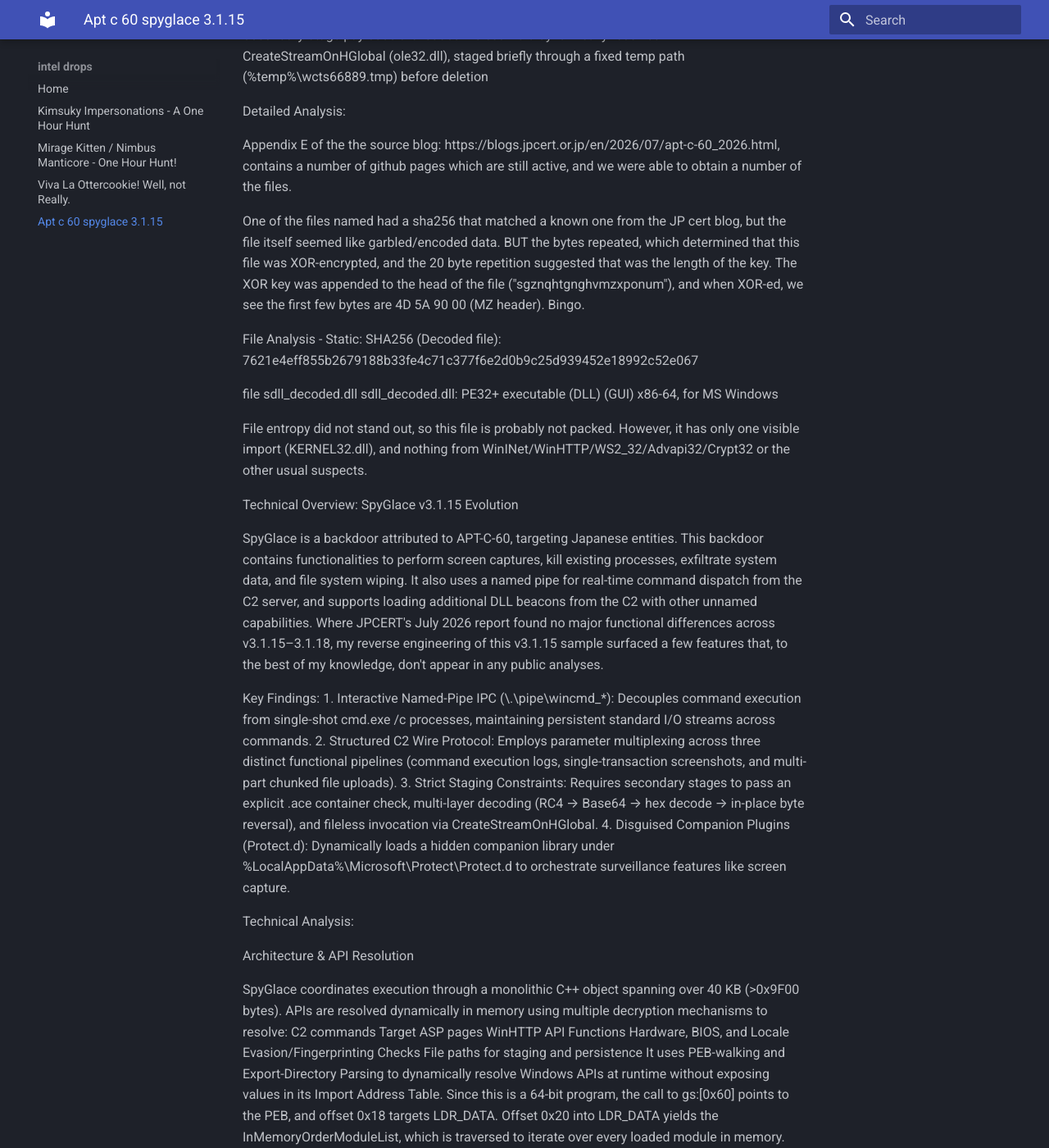
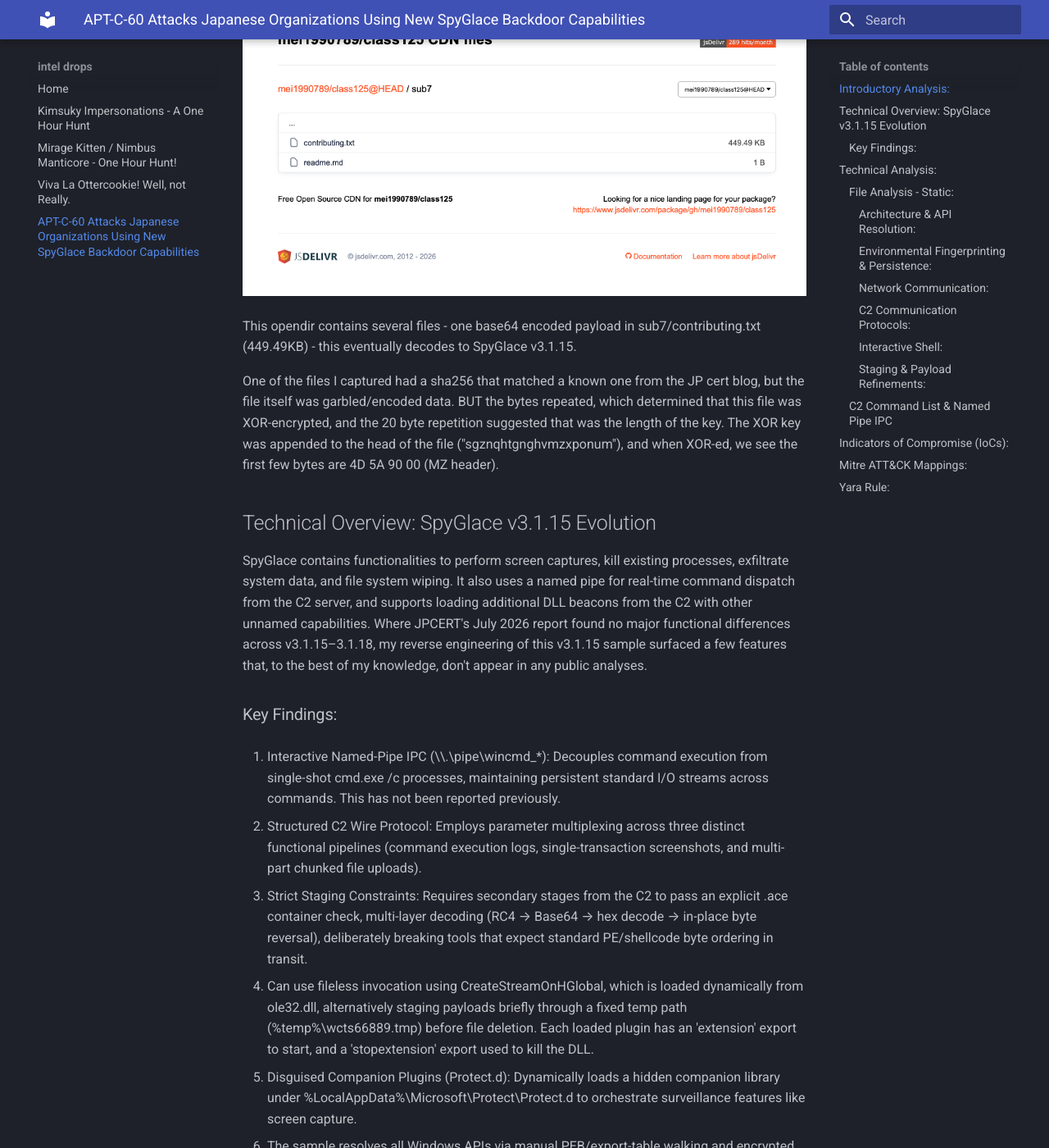
Before and after one commit to tvishwa107/Threat-Intel-Drops, an MkDocs documentation site: the page built from docs/apt-c-60_spyglace_3.1.15.md, in a window 1280 px wide and 1400 px high, scrolled down 604 px. Shown: the whole window at 82% size. Built offline with MkDocs 1.6.1 and Material for MkDocs 9.7.7, drawn with Linux system fonts in a browser that asks for light colours; some of the changed text lies outside the part shown.

Commit message:
APT-C-60-spyglace 2

````diff
--- a/docs/apt-c-60_spyglace_3.1.15.md
+++ b/docs/apt-c-60_spyglace_3.1.15.md
@@ -1,65 +1,78 @@
-APT-C-60 Attacks Japanese Organizations Using New SpyGlace Backdoor Capabilities
-
-This edition of threat hunting/analysis is going to take on a new flavor - delving into reverse engineering the malware we were able to obtain - SpyGlace v3.1.15.
-
-Key Findings:
-SpyGlace v3.1.15 introduces persistent interactive C2 via named pipes (\\.\pipe\wincmd_*), binding shell I/O directly to a pipe rather than spawning cmd.exe per command — a capability not reflected in JPCERT's July 2026 report, which characterized this version range as having "no major functional differences" from earlier builds.
-
-The sample resolves all Windows APIs via manual PEB/export-table walking and encrypted string comparisons, not the IAT— only KERNEL32.dll appears as a static import.
-
-C2 check-ins and fingerprinting are disguised as StatCounter analytics traffic (/<project_id>/0/<security_code>/1/) to c.statcounter.com
-
-Secondary payloads must carry a strict .ace extension and pass through a custom RC4 → Base64 → hex → byte-reversal chain before execution, deliberately breaking tools that expect standard PE/shellcode byte ordering in transit.
-
-Secondary-stage payloads are loaded fileless via a dynamically-resolved CreateStreamOnHGlobal (ole32.dll), staged briefly through a fixed temp path (%temp%\wcts66889.tmp) before deletion
+# APT-C-60 Attacks Japanese Organizations Using New SpyGlace Backdoor Capabilities
 
 
-Detailed Analysis:
 
-Appendix E of the the source blog: https://blogs.jpcert.or.jp/en/2026/07/apt-c-60_2026.html, contains a number of github pages which are still active, and we were able to obtain a number of the files.
+## Introductory Analysis:
 
-One of the files named had a sha256 that matched a known one from the JP cert blog, but the file itself seemed like garbled/encoded data. BUT the bytes repeated, which determined that this file was XOR-encrypted, and the 20 byte repetition suggested that was the length of the key. The XOR key was appended to the head of the file ("sgznqhtgnghvmzxponum"), and when XOR-ed, we see the first few bytes are 4D 5A 90 00 (MZ header). Bingo.
+This edition of threat hunting/analysis will be delving into reverse engineering some malware we were able to obtain - SpyGlace v3.1.15. SpyGlace is a backdoor attributed to APT-C-60, targeting Japanese entities. The objective of this analysis will be restricted to purely static reversing, so minimal dynamic data will be obtained in this way, only referencing public sandboxing for relevant data.
 
-File Analysis - Static:
+Appendix E of the source blog: [https://blogs.jpcert.or.jp/en/2026/07/apt-c-60_2026.html](https://blogs.jpcert.or.jp/en/2026/07/apt-c-60_2026.html), contains a number of github pages which are still active, and I was able to obtain a number of the files.
+
+```
+https[:]//cdn.jsdelivr[.]net/gh/mei1990789/class125/
+```
+
+![Jsdeliver OpenDir](img/jsdelivr_opendir.png)
+
+This opendir contains several files - one base64 encoded payload in sub7/contributing.txt (449.49KB) - this eventually decodes to SpyGlace v3.1.15.
+
+One of the files I captured had a sha256 that matched a known one from the JP cert blog, but the file itself was garbled/encoded data. BUT the bytes repeated, which determined that this file was XOR-encrypted, and the 20 byte repetition suggested that was the length of the key. The XOR key was appended to the head of the file ("sgznqhtgnghvmzxponum"), and when XOR-ed, we see the first few bytes are 4D 5A 90 00 (MZ header).
+
+
+
+## Technical Overview: SpyGlace v3.1.15 Evolution
+
+SpyGlace contains functionalities to perform screen captures, kill existing processes, exfiltrate system data, and file system wiping. It also uses a named pipe for real-time command dispatch from the C2 server, and supports loading additional DLL beacons from the C2 with other unnamed capabilities. Where JPCERT's July 2026 report found no major functional differences across v3.1.15–3.1.18, my reverse engineering of this v3.1.15 sample surfaced a few features that, to the best of my knowledge, don't appear in any public analyses.
+
+
+### Key Findings:
+1. Interactive Named-Pipe IPC (\\\\.\pipe\wincmd_*): Decouples command execution from single-shot cmd.exe /c processes, maintaining persistent standard I/O streams across commands. This has not been reported previously.
+
+2. Structured C2 Wire Protocol: Employs parameter multiplexing across three distinct functional pipelines (command execution logs, single-transaction screenshots, and multi-part chunked file uploads).
+
+3. Strict Staging Constraints: Requires secondary stages from the C2 to pass an explicit .ace container check, multi-layer decoding (RC4 → Base64 → hex decode → in-place byte reversal), deliberately breaking tools that expect standard PE/shellcode byte ordering in transit.
+
+4. Can use fileless invocation using CreateStreamOnHGlobal, which is loaded dynamically from ole32.dll, alternatively staging payloads briefly through a fixed temp path (%temp%\wcts66889.tmp) before file deletion. Each loaded plugin has an 'extension' export to start, and a 'stopextension' export used to kill the DLL.
+
+5. Disguised Companion Plugins (Protect.d): Dynamically loads a hidden companion library under %LocalAppData%\Microsoft\Protect\Protect.d to orchestrate surveillance features like screen capture.
+
+6. The sample resolves all Windows APIs via manual PEB/export-table walking and encrypted string comparisons, not the IAT - only KERNEL32.dll appears as a static import.
+
+
+
+## Technical Analysis:
+
+### File Analysis - Static:
+
+```
 SHA256 (Decoded file): 7621e4eff855b2679188b33fe4c71c377f6e2d0b9c25d939452e18992c52e067
 
 file sdll_decoded.dll
 sdll_decoded.dll: PE32+ executable (DLL) (GUI) x86-64, for MS Windows
+```
 
-File entropy did not stand out, so this file is probably not packed.
-However, it has only one visible import (KERNEL32.dll), and nothing from WinINet/WinHTTP/WS2_32/Advapi32/Crypt32 or the other usual suspects.
+#### Architecture & API Resolution:
+SpyGlace coordinates execution through a monolithic C++ object spanning over 40 KB (>0x9F00 bytes). APIs are resolved dynamically in memory using multiple decryption mechanisms to resolve:
 
+- C2 commands
 
+- Target ASP pages
 
-Technical Overview: SpyGlace v3.1.15 Evolution
+- WinHTTP API Functions
 
-SpyGlace is a backdoor attributed to APT-C-60, targeting Japanese entities. This backdoor contains functionalities to
-perform screen captures, kill existing processes, exfiltrate system data, and file system wiping. It also uses a named pipe for real-time command dispatch from the C2 server, and supports loading additional DLL beacons from the C2 with other unnamed capabilities. Where JPCERT's July 2026 report found no major functional differences across v3.1.15–3.1.18, my reverse engineering of this v3.1.15 sample surfaced a few features that, to the best of my knowledge, don't appear in any public analyses.
+- Hardware, BIOS, and Locale Evasion/Fingerprinting Checks
 
+- File paths for staging and persistence
 
-Key Findings:
-1. Interactive Named-Pipe IPC (\\.\pipe\wincmd_*): Decouples command execution from single-shot cmd.exe /c processes, maintaining persistent standard I/O streams across commands.
-2. Structured C2 Wire Protocol: Employs parameter multiplexing across three distinct functional pipelines (command execution logs, single-transaction screenshots, and multi-part chunked file uploads).
-3. Strict Staging Constraints: Requires secondary stages to pass an explicit .ace container check, multi-layer decoding (RC4 → Base64 → hex decode → in-place byte reversal), and fileless invocation via CreateStreamOnHGlobal.
-4. Disguised Companion Plugins (Protect.d): Dynamically loads a hidden companion library under %LocalAppData%\Microsoft\Protect\Protect.d to orchestrate surveillance features like screen capture.
+It uses PEB-walking and Export-Directory Parsing to dynamically resolve Windows APIs at runtime without exposing values in its Import Address Table. Since this is a 64-bit program, the call to gs:[0x60] points to the PEB, and offset 0x18 targets LDR_DATA. Offset 0x20 into LDR_DATA yields the InMemoryOrderModuleList, which is traversed to iterate over every loaded module in memory. This is compared against an encoded version of the target DLL's name, which is decrypted strictly at runtime.
 
-
-Technical Analysis:
-
-Architecture & API Resolution
-
-SpyGlace coordinates execution through a monolithic C++ object spanning over 40 KB (>0x9F00 bytes). APIs are resolved dynamically in memory using multiple decryption mechanisms to resolve:
-C2 commands
-Target ASP pages
-WinHTTP API Functions
-Hardware, BIOS, and Locale Evasion/Fingerprinting Checks
-File paths for staging and persistence
-It uses PEB-walking and Export-Directory Parsing to dynamically resolve Windows APIs at runtime without exposing values in its Import Address Table. Since this is a 64-bit program, the call to gs:[0x60] points to the PEB, and offset 0x18 targets LDR_DATA. Offset 0x20 into LDR_DATA yields the InMemoryOrderModuleList, which is traversed to iterate over every loaded module in memory. This is compared against an encoded version of the target DLL's name, which is decrypted strictly at runtime.
 The dynamically imported DLLs include:
+```
 ole32.dll
 winhttp.dll
 advapi32.dll
 shlwapi.dll
+```
 
 Functions imported from these DLLs are obfuscated using arithmetic ciphers of the form (c⊕key)−sub:
 ```
@@ -70,7 +83,8 @@
 
 Notably, for winhttp.dll exports, SpyGlace employs a pairwise consonant-transposition cipher (e.g., [ilJvvrSrel decodes to WinHttpOpen, and [ilJvvrWevSrvisl decodes to WinHttpSetOption).
 
-Environmental Fingerprinting & Persistence
+
+#### Environmental Fingerprinting & Persistence:
 Multiple evasion checks query the registry to fingerprint the host environment:
 
 - Processor Name
@@ -86,23 +100,37 @@
 
 The malware writes itself to registry autostart keys to establish persistence and drops its internal version string (v3.1.15) as a registry value.
 
+![Establishing Persistence Through Registry](img/persistence.png)
 
-Network Communication:
+
+#### Network Communication:
+
 SpyGlace initiates network communication via the following sequence:
+
+```
 1. Egress IP Profiling: Connects to api.ipify.org over TLS to retrieve the host's public IP address before staging check-ins.
 2. StatCounter Telemetry Channel: Retains protocol impersonation of legitimate tracking pixels to blend into analytics traffic.
 Format: /<project_id>/0/<security_code>/1/
 3. The core payload reaches out to an origin C2 - 31.58.136.207 (Virustotal confirms this,tagged by JP-cert). Specifically, it cycles through several ASP mesh pages hosted within the /gd5jc6/ directory:
 Active C2 endpoints: x66hjl.asp, fx72rf.asp, guehry.asp, dmd4n2.asp
+```
+
+![Statcounter Telemetry Beacon](img/statc_beacon.png)
+
+![Spyglace C2 Endpoints](img/spyglace_c2_beacons.png)
 
 During request construction, the implant invokes WinHttpSetOption on the active request handle (HINTERNET) with option 0x1f (WINHTTP_OPTION_SECURITY_FLAGS) and a value mask of 0x3300, which ignores certificate validity issues and communicates through any interception proxies.
 
 
-C2 Wire Schema
+
+
+#### C2 Communication Protocols:
+
 We observed 3 distinct dispatch mechanisms based on the C2 communication type:
 - System Command Execution & Progress Logging
 - Single-Transaction Screenshot Exfiltration
 - Multi-Part Chunked File Exfiltration / Upload Engine
+
 
 Inbound C2 tasks are validated by decrypting the 8-byte prefix "additive" before stripping and parsing commands. When communicating outboard, payloads are formatted as application/x-www-form-urlencoded parameters:
 
@@ -114,8 +142,47 @@
 
 "&c007=true" is appended only in case of exfiltration.
 
+![Exfiltration of Timestamped Screenshots](img/screen_shot_exfil.png)
 
-C2 Command List & Named Pipe IPC
+#### Interactive Shell:
+
+CreateProcessW is called for cmd.exe /c with the STARTUPINFO struct modified so that hStdInput, hStdOutput, and hStdError are bound directly to the \\.\pipe\wincmd_* handle. This sets up the interactive C2 shell.
+The inclusion of attach and detach allows the operator to maintain persistent standard input/output streams via named pipes (\\.\pipe\wincmd_*) without repeatedly spawning cmd.exe processes. To my knowledge, the inclusion of named pipes is something that has not been previously reported upon for SpyGlace.
+
+![SpyGlace Named Pipe](img/spyglace_named_pipe.png)
+
+
+SpyGlace is also able to wipe a directory or file as needed after exfiltration, and leaves system files so as not to disrupt ordinary operations.
+
+![System Wipe Functionality](img/file_identify_recurse_delete.png)
+
+#### Staging & Payload Refinements:
+Before loading secondary modules or executing downloaded tasks, the binary parses the filename, performs a reverse search for the extension delimiter (.), and enforces an explicit match against .ace. Any stage not bearing the .ace extension is discarded. This .ace file is then extracted and inner .dll, .dat, .exe, .db files can be run as additional plugins/stages using rundll32. The malware also supports fileless memory loading for remote PowerShell scripts.
+
+![Functionality to Run DLLs](img/run_dll_plugin.png)
+
+![Run powershell scripts in-memory](img/run_powershell.png)
+
+For desktop surveillance, the malware targets %LocalAppData%\Microsoft\Protect\Protect.d. It loads a specific DLL via LoadLibraryW, and calls unmanaged export "mssc1". The resulting raw screen capture is saved as <YYYYMMDD_HHMMSS>.jpg, encrypted, and posted to the C2.
+
+![Protect.d DLL uses to perform screencaptures](img/screencap_dll_protect_d.png)
+
+The secondary payloads are decoded using a full RC4 implementation that SpyGlace contains, where the command/response data is encrypted, then converted to Base64, and then undergo hex decoding using CRT strtoul(..., 16) followed by an in-place byte reversal prior to execution. This routine swaps endianness across the entire decoded buffer, neutralizing static network extraction tools that expect standard byte-ordered shellcode or PE headers.
+
+```
+iVar2 = memcmp(_Buf1, "ace", 3);
+if ((iVar2 == 0) && (uVar7 == 3)) {
+    return 1; // Valid payload container
+}
+```
+
+SpyGlace utilizes a dynamically resolved CreateStreamOnHGlobal pointer from ole32.dll to allocate the virtual memory stream for fileless .ace execution before scrubbing the temp file.
+This temp file is always written to "%temp%\\\\wcts66889.tmp".
+
+
+It uses two instances of the same S-box set up mechanism, one for the fetch task-execute loop and another for the files downloaded from the remote beacon. This is because RC4 is a stateful stream cipher - which means it can't be reused between the two tasks. The main C2 beaconing loop (fetching tasks/payloads) and the named-pipe interactive shell operate asynchronously.
+
+### C2 Command List & Named Pipe IPC
 
 |Command| Type|Behavior|
 | :---: | :---: |:---: |
@@ -132,104 +199,92 @@
 | `detach` | IPC | Disconnect C2 dispatch from named pipe |
 | `screenupload` | Surveillance | Invokes Protect.d DLL(mssc1 export) and posts timestamped .jpg to C2|
 | `screenauto` | Surveillance | Initialize automated periodic screenshot capture |
-| `turn on` | Modules | Enable internal feature flag / plugin subsystem |
-| `turn off` | Modules | Disable internal feature flag / plugin subsystem |
-| `extension` | Modules | Load external modular DLL/plugin |
-| `stopextension` | Modules | Unload external modular DLL/plugin |
 | `cd` | Filesystem | Change working directory |
 | `ddir` | Filesystem | Enumerate directory contents |
 | `ddel` | Filesystem | Recursive File and Directory Wiping |
-| `ld` | Filesystem | Enumerate mounted drive letters |
-| `uld` | Modules | Dynamic invoke module export and unload after delay |
-
-Interactive Shell:
-
-CreateProcessW is called for cmd.exe /c with the STARTUPINFO struct modified so that hStdInput, hStdOutput, and hStdError are bound directly to the \\.\pipe\wincmd_* handle. This sets up the interactive C2 shell.
-The inclusion of attach and detach allows the operator to maintain persistent standard input/output streams via named pipes (\\.\pipe\wincmd_*) without repeatedly spawning cmd.exe processes. To my knowledge, the inclusion of named pipes is something that has not been previously reported upon for SpyGlace.
+| `ld` | Modules | Load DLL plugin using GetProcAddress |
+| `uld` | Modules |Unload DLL plugin using GetProcAddress |
+| `turn on` | Networking | Change Communication Interval Settings |
+| `turn off`| Networking  | Reset Interval Settings |
 
 
-Staging & Payload Refinements:
-Before loading secondary modules or executing downloaded tasks, the binary parses the filename, performs a reverse search for the extension delimiter (.), and enforces an explicit match against .ace. Any stage not bearing the .ace extension is discarded. This .ace file is then extracted and inner .dll, .dat, .exe, .db files can be run as additional plugins/stages using rundll32. The malware also supports fileless memory loading for remote PowerShell scripts.
-
-For desktop surveillance, the malware targets %LocalAppData%\Microsoft\Protect\Protect.d. It loads a specific DLL via LoadLibraryW, and calls unmanaged export "mssc1". The resulting raw screen capture is saved as <YYYYMMDD_HHMMSS>.jpg, encrypted, and posted to the C2.
-
-The secondary payloads are decoded using a full RC4 implementation that SpyGlace contains, where the command/response data is encrypted, then converted to Base64, and then undergo hex decoding using CRT strtoul(..., 16) followed by an in-place byte reversal prior to execution. This routine swaps endianness across the entire decoded buffer, neutralizing static network extraction tools that expect standard byte-ordered shellcode or PE headers.
-
-```iVar2 = memcmp(_Buf1, "ace", 3);
-if ((iVar2 == 0) && (uVar7 == 3)) {
-    return 1; // Valid payload container
-}
-```
-
-SpyGlace utilizes a dynamically resolved CreateStreamOnHGlobal pointer from ole32.dll to allocate the virtual memory stream for fileless .ace execution before scrubbing the temp file.
-This temp file is always written to "%temp%\\\\wcts66889.tmp".
 
 
-It uses two instances of the same S-box set up mechanism, one for the fetch task-execute loop and another for the files downloaded from the remote beacon. This is because RC4 is a stateful stream cipher - which means it can't be reused between the two tasks. The main C2 beaconing loop (fetching tasks/payloads) and the named-pipe interactive shell operate asynchronously.
+## Indicators of Compromise (IoCs):
+
+|IOC Type| IOC Value| Notes|
+| :---: | :---: | :---: |
+|URL|api.ipify.org|Egress profiling|
+|URL|c.statcounter.com/13178006/0/6669b444/1/|Different from the one observed by JP-cert - /13178005/0/7f3c2735/1/|
+|C2 IP|31.58.136.207| ID'd by JP-Cert - this one was contacted by this specific sample|
+|Endpoint|/gd5jc6/x66hjl.asp ||
+|Endpoint|/gd5jc6/fx72rf.asp ||
+|Endpoint|/gd5jc6/fx72rf.asp ||
+|Endpoint|/gd5jc6/guehry.asp ||
+|Endpoint|/gd5jc6/dmd4n2.asp ||
+|Named Pipe|\\.\pipe\wincmd_* ||
+|Staged Containers|.ace||
+|Filesystem Path|%LocalAppData%\Microsoft\Protect\Protect.d ||
+|Mutex|K31610KIO9834PG79787|Decrypts to H02321HJL:905QD4:494||
 
 
-Indicators of Compromise (IoCs)
+## Mitre ATT&CK Mappings:
+T1497.001 - Virtualization/Sandbox Evasion: System Checks
 
-Network Indicators:
-api.ipify.org (Egress profiling)
-c.statcounter.com/13178006/0/6669b444/1/ (Telemetry pixel masquerade - different from the one observed by JP-cert - /13178005/0/7f3c2735/1/)
+1082 - System info discovery
 
-172.66.169.241 (Cloudflare Anycast IP) (Credits to JP-Cert)
-31.58.136.207 (Origin C2) (Credits to JP-Cert - this one was contacted by the specific sample)
+T1547.001 - Run key persistence
 
-Endpoints:
-/gd5jc6/x66hjl.asp
-/gd5jc6/fx72rf.asp
-/gd5jc6/guehry.asp
-/gd5jc6/dmd4n2.asp
+T1071.001 - Web C2
 
-Host & Artifact Indicators:
-Named Pipes: \\.\pipe\wincmd_*
-Staged Containers: *.ace
+T1027 - Obfuscated files/API resolution
 
-Filesystem Path:
-%LocalAppData%\Microsoft\Protect\Protect.d
+T1102.002 - Web Service: Bidirectional Communication
 
-Mutex: K31610KIO9834PG79787 / H02321HJL:905QD4:494
+T1485 - Data destruction
 
-Mitre ATT&CK Mappings:
-T1497.001 - Virtualization/Sandbox Evasion: System Checks
-T1082 - System info discovery)
-T1547.001 - Run key persistence
-T1071.001 - Web C2
-T1027 - Obfuscated files/API resolution
-T1102.002 - Web Service: Bidirectional Communication
-T1485 - Data destruction
 T1140 - Deobfuscate/Decode Files or Information
+
 T1620 - Reflective Code Loading
+
 T1573.001 - Encrypted Channel: Symmetric Cryptography
+
 T1559.002 - Inter-Process Communication: Named Pipe
+
 T1119 - Automated Collection
+
 T1041 - Exfiltration Over C2 Channel
+
 T1564.001 - Hide Artifacts: Hidden Files and Directories
-T1218.011 - System Binary Proxy Execution: Rundll32
+
+T1218.011 - System Binary Proxy Execution: rundll32
+
 T1059.001 - Command and Scripting Interpreter: PowerShell
+
 T1106 - Native API
 
-Yara Rule:
 
+## Yara Rule:
+
+```
 rule APT_C_60_SpyGlace_v3_1_15 {
     meta:
         description = "Detects SpyGlace v3.1.15 backdoor artifacts and runtime strings"
         author = "Vishwa Thothathri"
         date = "2026-09-21"
-        reference = "Analysis of APT-C-60 Infrastructure"
+        reference = "https://blogs.jpcert.or.jp/en/2026/07/apt-c-60_2026.html"
         hash = "7621e4eff855b2679188b33fe4c71c377f6e2d0b9c25d939452e18992c52e067"
     strings:
         $pipe = "\\\\.\\pipe\\wincmd_" ascii wide
 
         // Obfuscated additive verification tag: `gghwhud
         $additive = { 60 67 67 68 77 68 75 64 }
-        $delim = "--------------------------------------------------------------------------------" ascii
-        $ace = "ace" ascii
+        $xor = { 66 83 f0 02 66 ff c8 }
+        $ace = ".ace" ascii
         $export = "mssc1" ascii
-        $ext = "extension" ascii
+        $cmd_turn_on = "vupl\"sl" ascii
     condition:
         uint16(0) == 0x5A4D and
-        (4 of them)
+        (5 of them)
 }
+```
````
Also changed, not shown: docs/img/file_identify_recurse_delete.png (added), docs/img/jsdelivr_opendir.png (added), docs/img/load_dll_plugin.png (added), docs/img/persistence.png (added), docs/img/run_dll_plugin.png (added), docs/img/run_powershell.png (added), docs/img/screen_shot_exfil.png (added), docs/img/screencap_dll_protect_d.png (added), docs/img/spyglace_c2_beacons.png (added), docs/img/spyglace_decrypted_c2s.png (added), docs/img/spyglace_named_pipe.png (added), docs/img/statc_beacon.png (added).
